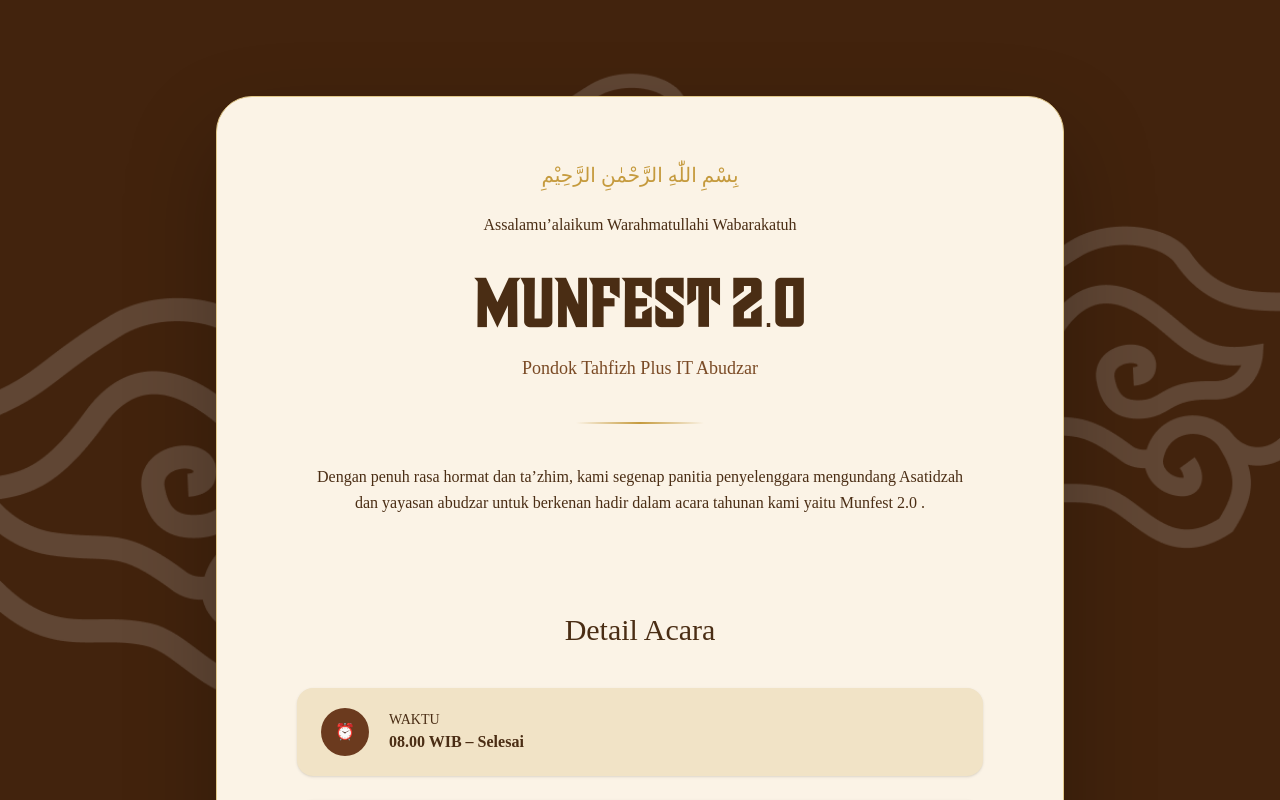
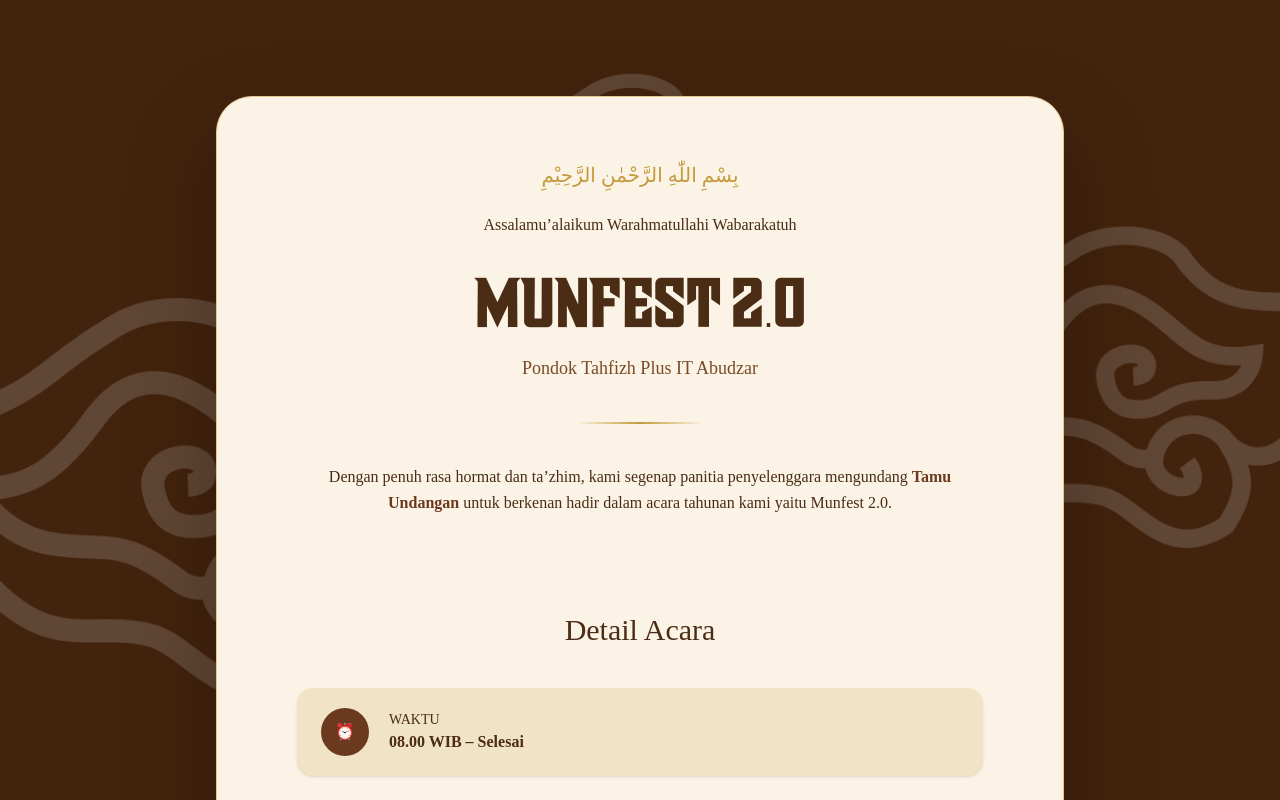
Before and after one commit to al4m-2068/undangan-mfn, a React (Vite) app: page / in a window 1280 px wide. Both pictures are taken after a click on the element 639 px from the left and 400 px from the top of the page. Shown: the top 800 px of the page. Built offline with nearby package versions, Linux system fonts and the light colour scheme.

Commit message:
tambah fitur

```diff
--- a/src/undangan/Undangan.jsx
+++ b/src/undangan/Undangan.jsx
@@ -1,9 +1,15 @@
-import { useState } from "react";
+import { useState, useMemo } from "react";
 import { motion, AnimatePresence } from "framer-motion";
 import "../main.css";
 
 export default function Invitation() {
   const [open, setOpen] = useState(false);
+
+  const guestName = useMemo(() => {
+    const params = new URLSearchParams(window.location.search);
+    return params.get("to") || "Tamu Undangan";
+  }, []);
+
 
   const sectionVariant = {
     hidden: { opacity: 0, y: 40 },
@@ -83,8 +89,9 @@ export default function Invitation() {
 
             <p className="font-[Lora] leading-relaxed max-w-2xl mx-auto">
               Dengan penuh rasa hormat dan ta’zhim, kami segenap panitia
-              penyelenggara mengundang Asatidzah dan yayasan abudzar untuk berkenan hadir
-              dalam acara tahunan kami yaitu Munfest 2.0 .
+              penyelenggara mengundang <span className="font-semibold text-[#6b3a1e]">
+              {guestName}
+              </span> untuk berkenan hadir dalam acara tahunan kami yaitu Munfest 2.0.
             </p>
           </motion.section>
 
@@ -119,10 +126,12 @@ export default function Invitation() {
           >
             <h2 className="text-3xl mb-8">Permohonan Kehadiran</h2>
             <p className="font-[Lora] leading-relaxed max-w-2xl mx-auto">
-            Merupakan suatu kehormatan yang tak ternilai dan kebahagiaan yang mendalam bagi kami apabila  Asatidzah dan Yayasan Abu Dzar berkenan meluangkan waktu untuk hadir, memberikan doa terbaik, serta restu yang penuh keberkahan demi terselenggaranya MUNFEST 2.0 dengan lancar, khidmat, dan bermakna.
+              Dengan penuh rasa hormat dan ta’zhim, kami segenap panitia
+              penyelenggara mengundang <span className="font-semibold text-[#6b3a1e]">
+              {guestName}
+              </span> untuk berkenan hadir dalam acara tahunan kami yaitu Munfest 2.0.
+            </p>
 
-            Kehadiran Asatidzah dan Yayasan Abu Dzar bukan sekadar partisipasi, melainkan cahaya dukungan yang akan menambah kemuliaan serta nilai pada setiap rangkaian acara yang kami selenggarakan.
-            </p>
           </motion.section>
 
           {/* PENUTUP */}
```
